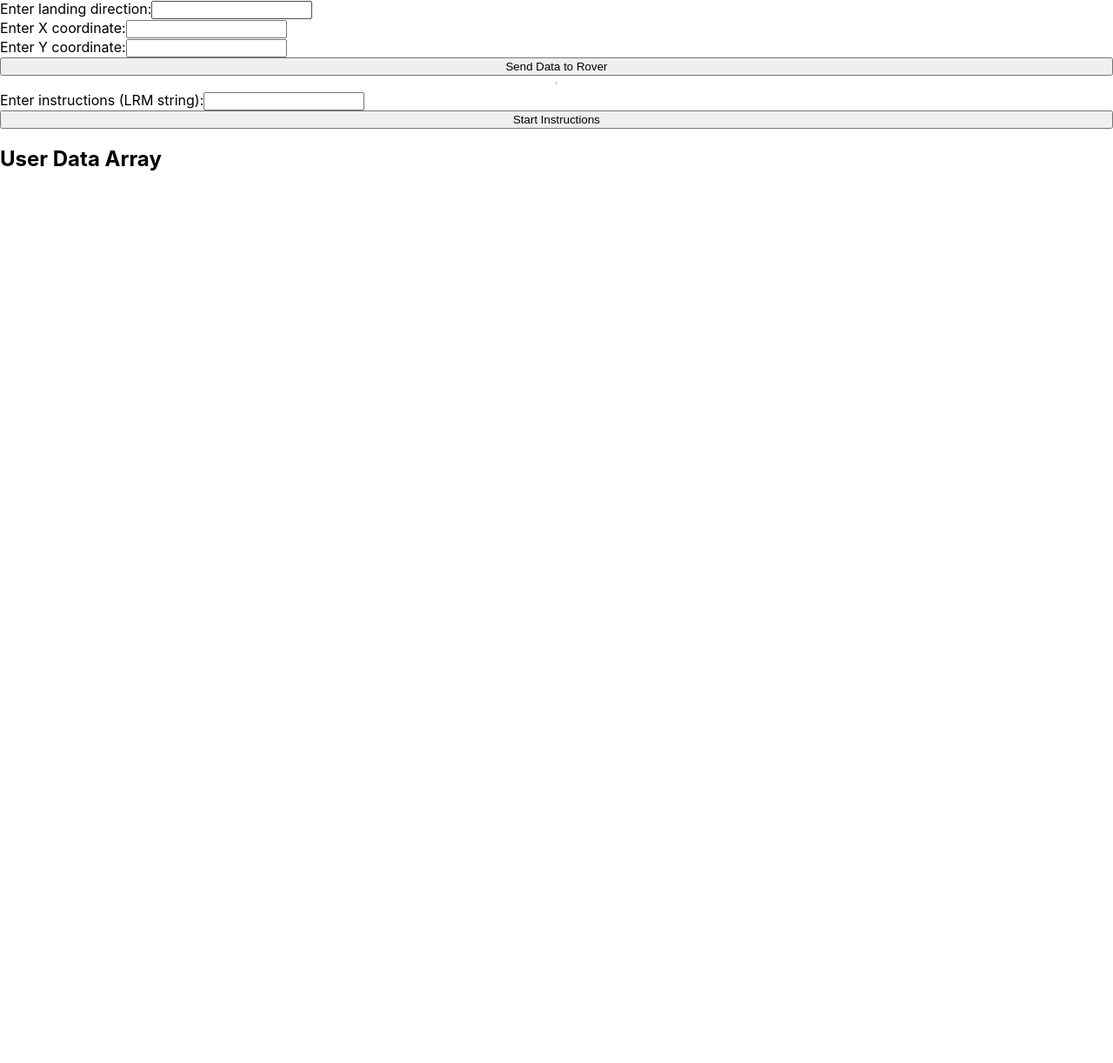
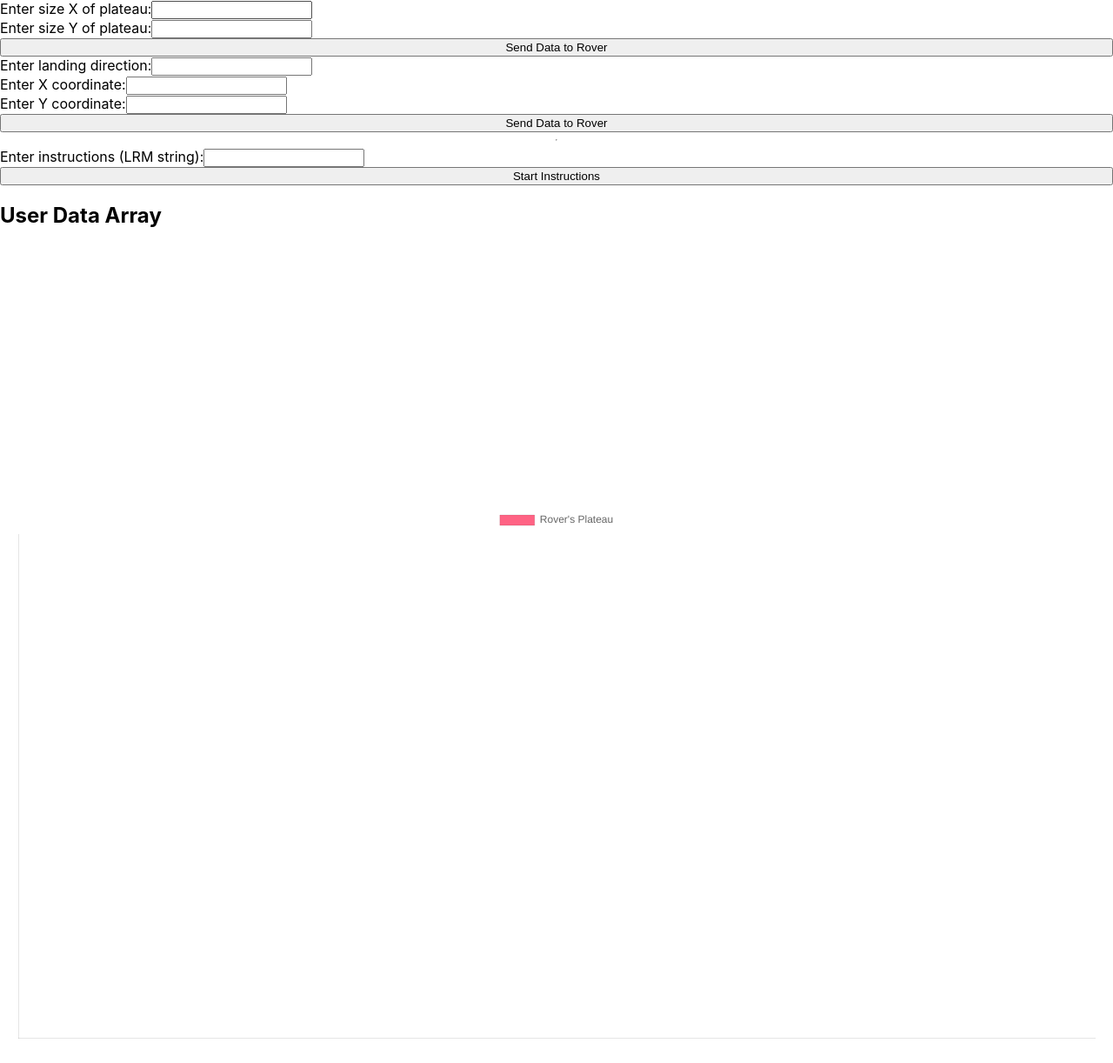
Before and after one commit to MairaGalvao/mars-rover-plateou, a React (Create React App) app: page / in a window 1280 px wide. Shown: the whole page at 87% size. Before the commit the page ends 800 px from the top, so only its background shows below. Built offline with nearby package versions, Linux system fonts and the light colour scheme.

Commit message:
feat: Implement grid spacing in the plateau visualization with a gap of 1 between each value for both x and y axes & input's user for choosing graph's size

```diff
--- a/src/App.tsx
+++ b/src/App.tsx
@@ -1,22 +1,21 @@
 // App.tsx
-
 import React, { useState } from 'react';
 import './App.css';
 import GridPlateou from './Components/GridPlateou';
 import UserData from './Components/UserData';
 
 function App() {
-  const [roverData, setRoverData] = useState<{ direction: number; x: number; y: number; instructions: string } | null>(null);
+  const [roverData, setRoverData] = useState({ direction: 0, x: 0, y: 0, sizeX: 0, sizeY: 0, instructions: '' });
 
-  const handleSendData = (direction: number, x: number, y: number, instructions: string) => {
-    setRoverData({ direction, x, y, instructions });
+  const handleSendData = (direction: number, x: number, y: number, sizeX: number, sizeY: number, instructions: string) => {
+    setRoverData({ direction, x, y, sizeX, sizeY, instructions });
   };
 
   return (
     <>
       <div className='mainApp'>
         <UserData onSendData={handleSendData} />
-        {roverData !== null && <GridPlateou roverData={roverData} />}
+        <GridPlateou roverData={roverData} />
       </div>
     </>
   );
--- a/src/Components/GridPlateou.tsx
+++ b/src/Components/GridPlateou.tsx
@@ -7,7 +7,7 @@ import { Scatter } from 'react-chartjs-2';
 ChartJS.register(LinearScale, PointElement, Tooltip, Legend);
 
 interface GridPlateouProps {
-  roverData: { direction: number; x: number; y: number };
+  roverData: { direction: number; x: number; y: number; sizeX: number; sizeY: number; instructions: string };
 }
 
 const GridPlateou = ({ roverData }: GridPlateouProps) => {
@@ -15,16 +15,30 @@ const GridPlateou = ({ roverData }: GridPlateouProps) => {
   const [internalDirection, setInternalDirection] = useState(0);
 
   useEffect(() => {
-    if (roverData.x !== undefined && roverData.y !== undefined && roverData.direction !== undefined) {
+    if (
+      roverData.x !== undefined &&
+      roverData.y !== undefined &&
+      roverData.direction !== undefined &&
+      roverData.sizeX !== undefined &&
+      roverData.sizeY !== undefined
+    ) {
       setChartData((prevChartData) => [...prevChartData, { x: roverData.x, y: roverData.y }]);
       setInternalDirection(roverData.direction);
     }
   }, [roverData]);
 
-  console.log(internalDirection, 'internalDirection');
   const options = {
     scales: {
+      x: {
+        min: 0,
+        max: roverData.sizeX,
+        step: 1.0,
+        beginAtZero: true,
+      },
       y: {
+        min: 0,
+        max: roverData.sizeY,
+        step: 1.0,
         beginAtZero: true,
       },
     },
@@ -33,7 +47,7 @@ const GridPlateou = ({ roverData }: GridPlateouProps) => {
   const data = {
     datasets: [
       {
-        label: "Rover's Plateou",
+        label: "Rover's Plateau",
         data: chartData,
         backgroundColor: 'rgba(255, 99, 132, 1)',
         pointStyle: 'triangle',
@@ -44,7 +58,7 @@ const GridPlateou = ({ roverData }: GridPlateouProps) => {
   };
 
   return (
-    <div className='plateou'>
+    <div className='plateau'>
       <Scatter options={options} data={data} />
     </div>
   );
--- a/src/Components/UserData.tsx
+++ b/src/Components/UserData.tsx
@@ -2,15 +2,16 @@ import React, { useState, ChangeEvent } from 'react';
 import '../Style/UserData.css';
 
 interface UserDataProps {
-  onSendData: (direction: number, x: number, y: number, instructions: string) => void;
+  onSendData: (direction: number, x: number, y: number, sizeX: number, sizeY: number, instructions: string) => void;
 }
 
 const UserData = ({ onSendData }: UserDataProps) => {
   const [directionInput, setDirectionInput] = useState('');
   const [xInput, setXInput] = useState('');
   const [yInput, setYInput] = useState('');
+  const [sizeXInput, setSizeXInput] = useState('');
+  const [sizeYInput, setSizeYInput] = useState('');
   const [instructionsInput, setInstructionsInput] = useState('');
-
   const [userDataArray, setUserDataArray] = useState<any[]>([]);
 
   const mapDirectionToNumber = (direction: string): number => {
@@ -40,14 +41,29 @@ const UserData = ({ onSendData }: UserDataProps) => {
     setYInput(event.target.value);
   };
 
+  const handleSizeXInput = (event: ChangeEvent<HTMLInputElement>) => {
+    setSizeXInput(event.target.value);
+  };
+
+  const handleSizeYInput = (event: ChangeEvent<HTMLInputElement>) => {
+    setSizeYInput(event.target.value);
+  };
+
   const handleInstructionsInput = (event: ChangeEvent<HTMLInputElement>) => {
     setInstructionsInput(event.target.value);
   };
 
   const handleButtonClick = () => {
     const numericDirection = mapDirectionToNumber(directionInput);
-    console.log(`Sending Data to Rover: Direction: ${numericDirection}, X: ${xInput}, Y: ${yInput}, Instructions: ${instructionsInput}`);
-    onSendData(numericDirection, parseFloat(xInput), parseFloat(yInput), instructionsInput);
+    console.log(`Sending Data to Rover: Direction: ${numericDirection}, X: ${xInput}, Y: ${yInput}, SizeX: ${sizeXInput}, SizeY: ${sizeYInput}, Instructions: ${instructionsInput}`);
+    onSendData(
+      numericDirection,
+      parseFloat(xInput),
+      parseFloat(yInput),
+      parseFloat(sizeXInput),
+      parseFloat(sizeYInput),
+      instructionsInput
+    );
 
     setUserDataArray((prevArray) => [
       ...prevArray,
@@ -55,6 +71,8 @@ const UserData = ({ onSendData }: UserDataProps) => {
         direction: numericDirection,
         x: parseFloat(xInput),
         y: parseFloat(yInput),
+        sizeX: parseFloat(sizeXInput),
+        sizeY: parseFloat(sizeYInput),
         instructions: instructionsInput,
       },
     ]);
@@ -99,7 +117,7 @@ const UserData = ({ onSendData }: UserDataProps) => {
     }
 
     console.log(`Sending Data to Rover: Direction: ${newDirection}, X: ${newX}, Y: ${newY}, Instructions: ${instructionsInput}`);
-    onSendData(newDirection, newX, newY, instructionsInput);
+    onSendData(newDirection, newX, newY, parseFloat(sizeXInput), parseFloat(sizeYInput), instructionsInput);
 
     setUserDataArray((prevArray) => [
       ...prevArray,
@@ -107,6 +125,8 @@ const UserData = ({ onSendData }: UserDataProps) => {
         direction: newDirection,
         x: newX,
         y: newY,
+        sizeX: parseFloat(sizeXInput),
+        sizeY: parseFloat(sizeYInput),
         instructions: instructionsInput,
       },
     ]);
@@ -114,6 +134,16 @@ const UserData = ({ onSendData }: UserDataProps) => {
 
   return (
     <div className="UserData">
+      <label>
+        Enter size X of plateau:
+        <input type="text" value={sizeXInput} onChange={handleSizeXInput} />
+      </label>
+      <label>
+        Enter size Y of plateau:
+        <input type="text" value={sizeYInput} onChange={handleSizeYInput} />
+      </label>
+      <button onClick={handleButtonClick}>Send Data to Rover</button>
+
       <label>
         Enter landing direction:
         <input type="text" value={directionInput} onChange={handleDirectionInput} />
@@ -142,7 +172,7 @@ const UserData = ({ onSendData }: UserDataProps) => {
         <ul>
           {userDataArray.map((userData, index) => (
             <li key={index}>
-              Direction: {userData.direction}, X: {userData.x}, Y: {userData.y}, Instructions: {userData.instructions}
+              Direction: {userData.direction}, X: {userData.x}, Y: {userData.y}, SizeX: {userData.sizeX}, SizeY: {userData.sizeY}, Instructions: {userData.instructions}
             </li>
           ))}
         </ul>
```
